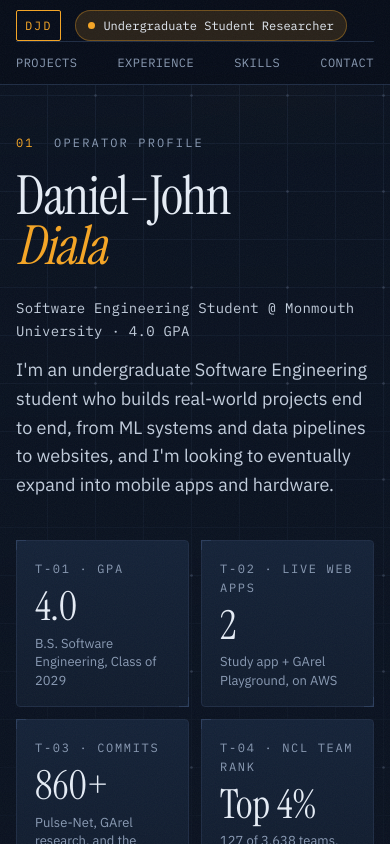
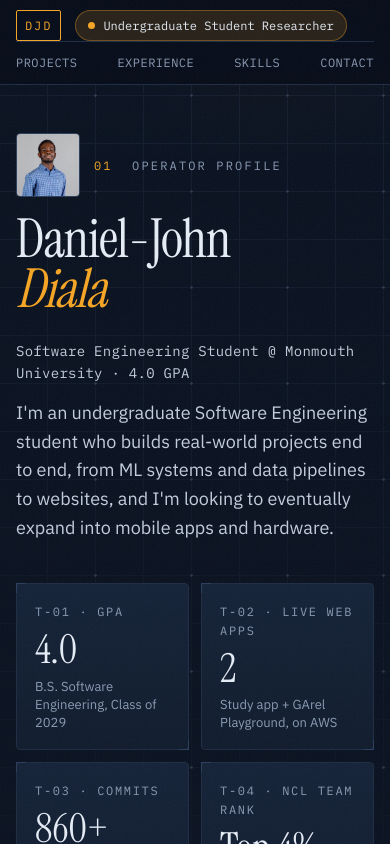
Before and after one commit to dan-jdiala/dan-jdiala.github.io, a React (Vite) app: page / in a window 390 px wide. Shown: the top 844 px of the page. Built offline with nearby package versions, Linux system fonts and the light colour scheme.

Commit message:
Add headshot to the hero and a resume download to the contact links
The photo sits beside the section eyebrow as an ID badge (88px, 64px on
phones), so it shows on phones where the profile readout is hidden. The
resume PDF is a public copy of the general resume without phone number or
city.

```diff
--- a/src/components/Footer.tsx
+++ b/src/components/Footer.tsx
@@ -1,7 +1,7 @@
 import { profile } from '../data/site'
 import { useReveal } from '../hooks/useReveal'
 import { stagger } from '../lib/style'
-import { GitHubIcon, LinkedInIcon, MailIcon } from './Icons'
+import { GitHubIcon, LinkedInIcon, MailIcon, DownloadIcon } from './Icons'
 import { NewTab } from './NewTab'
 
 const year = new Date().getFullYear()
@@ -31,6 +31,9 @@ export function Footer() {
             <GitHubIcon /> GitHub
             <NewTab />
           </a>
+          <a className="btn" href="/Daniel-John_Diala_Resume.pdf" download>
+            <DownloadIcon /> Resume (PDF)
+          </a>
         </div>
         <p className="footer__fine mono" style={stagger(3)}>
           © {year} {profile.name}
--- a/src/components/Hero.tsx
+++ b/src/components/Hero.tsx
@@ -17,9 +17,19 @@ export function Hero() {
   return (
     <section className="hero container" id="top" aria-labelledby="hero-name">
       <div className="hero__main">
-        <p className="eyebrow mono boot" style={boot(1)}>
-          <span className="eyebrow__index">01</span> Operator profile
-        </p>
+        <div className="hero__id boot" style={boot(1)}>
+          <img
+            className="hero__photo"
+            src="/media/headshot.jpg"
+            width={88}
+            height={88}
+            alt={`Photo of ${profile.name}`}
+            decoding="async"
+          />
+          <p className="eyebrow mono">
+            <span className="eyebrow__index">01</span> Operator profile
+          </p>
+        </div>
         <h1 className="hero__name boot" id="hero-name" style={boot(2)}>
           {first}
           <br />
--- a/src/components/Icons.tsx
+++ b/src/components/Icons.tsx
@@ -49,6 +49,14 @@ export function ArrowUpRightIcon({ title }: IconProps) {
   )
 }
 
+export function DownloadIcon({ title }: IconProps) {
+  return (
+    <svg {...base} {...a11y(title)}>
+      <path d="M12 4v11M7 10.5l5 4.5 5-4.5M5 20h14" />
+    </svg>
+  )
+}
+
 export function LockIcon({ title }: IconProps) {
   return (
     <svg {...base} {...a11y(title)}>
--- a/src/styles/components.css
+++ b/src/styles/components.css
@@ -120,6 +120,24 @@
 .eyebrow__index {
   margin-right: 10px;
   color: var(--amber);
+}
+.hero__id {
+  display: flex;
+  align-items: center;
+  gap: 18px;
+  margin-bottom: 24px;
+}
+.hero__id .eyebrow {
+  margin: 0;
+}
+.hero__photo {
+  flex: none;
+  width: 88px;
+  height: 88px;
+  object-fit: cover;
+  border: 1px solid var(--line-strong);
+  border-radius: var(--radius);
+  background: var(--panel);
 }
 .hero__name {
   margin: 0;
@@ -977,6 +995,14 @@ details[open] .log__toggle::before {
   .status-tools {
     display: none;
   }
+  .hero__photo {
+    width: 64px;
+    height: 64px;
+  }
+  .hero__id {
+    gap: 14px;
+    margin-bottom: 18px;
+  }
   /* The readout repeats the hero on phones; hiding it brings projects up a screen. */
   .hero__readout,
   .flow {
```
Also changed, not shown: public/media/headshot.jpg (added), 1 other file (tests, documents, lock files or other folders).
